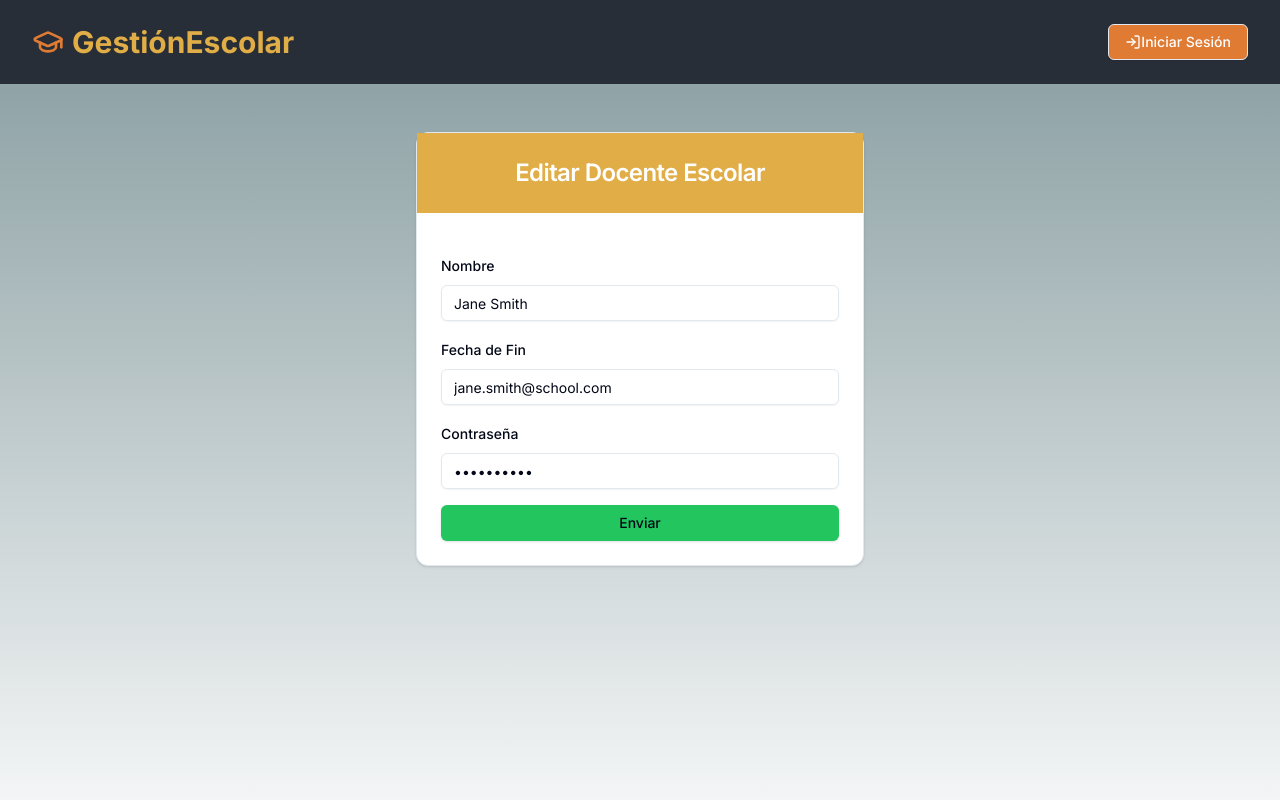
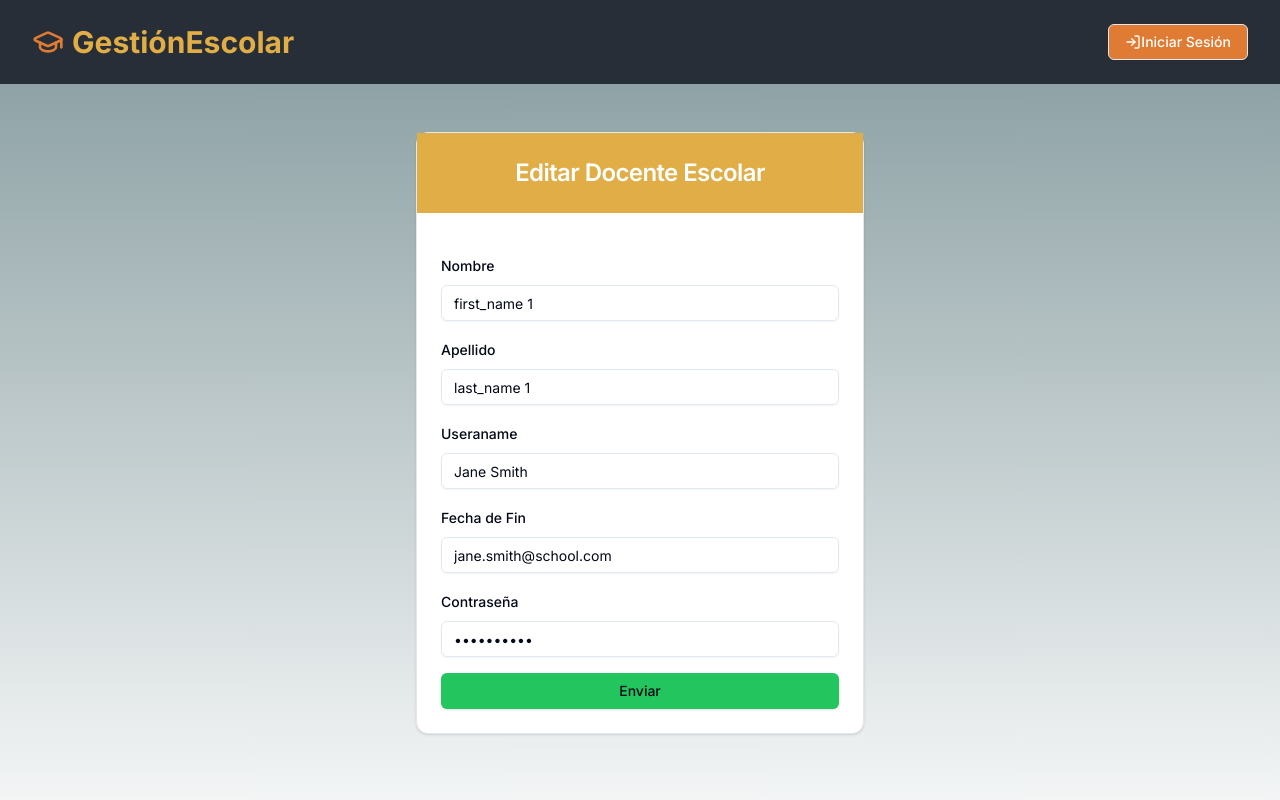
Before and after one commit to jaskonio/control-calificaciones-nextjs, a Next.js app: page /teachers/edit/1 in a window 1280 px wide. Shown: the top 800 px of the page. Built offline with nearby package versions, Linux system fonts and the light colour scheme.

Commit message:
Updates table teachers

```diff
--- a/src/app/(routes)/teachers/edit/[id]/page.tsx
+++ b/src/app/(routes)/teachers/edit/[id]/page.tsx
@@ -35,7 +35,16 @@ export default async function EditTeacher({ params }: { params: { id: string } }
               <input type="hidden" name="user_id" value={teacher.user_id} />
 
               <div className="space-y-2">
-                <Label htmlFor="name">Nombre</Label>
+                <Label htmlFor="first_name">Nombre</Label>
+                <Input type="text" id="first_name" name="first_name" required defaultValue={teacher.first_name} />
+              </div>
+              <div className="space-y-2">
+                <Label htmlFor="last_name">Apellido</Label>
+                <Input type="text" id="last_name" name="last_name" required defaultValue={teacher.last_name} />
+              </div>
+
+              <div className="space-y-2">
+                <Label htmlFor="name">Useraname</Label>
                 <Input type="text" id="name" name="name" required defaultValue={teacher.user.name} />
               </div>
               <div className="space-y-2">
--- a/src/app/components/teacher/teacherHomeContent.tsx
+++ b/src/app/components/teacher/teacherHomeContent.tsx
@@ -8,7 +8,7 @@ import { BaseTable } from "../ui/table"
 export default async function TeacherHomeContent() {
   const title = 'Docentes Escolares'
   const teachers = await teacherService.getAll()
-  const columns = ['ID', 'Nombre', 'E-mail', 'Acciones']
+  const columns = ['ID', 'Nombre', 'Apellido', 'Username', 'E-mail', 'Acciones']
 
   return (
     <div className="container mx-auto px-4">
@@ -19,6 +19,8 @@ export default async function TeacherHomeContent() {
         rowContent={teachers.map((teacher) => (
           <TableRow key={teacher.teacher_id}>
             <TableCell>{teacher.teacher_id}</TableCell>
+            <TableCell>{teacher.first_name}</TableCell>
+            <TableCell>{teacher.last_name}</TableCell>
             <TableCell>{teacher.user.name}</TableCell>
             <TableCell>{teacher.user.email}</TableCell>
             <TableCell>
--- a/src/lib/schoolActions.ts
+++ b/src/lib/schoolActions.ts
@@ -11,7 +11,7 @@ export async function addSchoolYear(formData: FormData) {
   let start_date = formData.get('start_date') as string
   let end_date = formData.get('end_date') as string
 
-  schoolService.add(start_date, end_date)
+  await schoolService.add(start_date, end_date)
 
   revalidatePath('/school')
   redirect('/school')
@@ -26,7 +26,7 @@ export async function updateSchoolYear(formData: FormData) {
     end_date: formData.get('end_date') as string,
   };
 
-  schoolService.update(updateSchoolYear.year_id, updateSchoolYear)
+  await schoolService.update(updateSchoolYear.year_id, updateSchoolYear)
 
   revalidatePath('/school')
   redirect('/school')
@@ -36,7 +36,7 @@ export async function deleteSchoolYear(formData: FormData) {
   const year_id = formData.get('year_id')
   console.log('Eliminando año escolar:', year_id)
 
-  schoolService.delete(Number(year_id))
+  await schoolService.delete(Number(year_id))
 
   revalidatePath('/school')
 }
--- a/src/lib/services/teacherService.ts
+++ b/src/lib/services/teacherService.ts
@@ -61,13 +61,18 @@ export class TeacherService {
             return null;
         }
 
-        const teacher = await this.getById(id);
+        updatedData.user = user
+
+        const teacher = this.data.find(t => t.teacher_id === id);
 
         if (!teacher) {
             return null;
         }
 
-        return teacher;
+        Object.assign(teacher, updatedData);
+
+        const teacherUpdate = this.getById(id)
+        return teacherUpdate;
     }
 
     async delete(id: number): Promise<boolean> {
--- a/src/lib/teacherActions.ts
+++ b/src/lib/teacherActions.ts
@@ -16,7 +16,7 @@ export async function addTeacher(formData: FormData) {
   let firstName = formData.get('first_name') as string
   let lastName = formData.get('last_name') as string
 
-  teacherService.add(role, name, email, password, firstName, lastName)
+  await teacherService.add(role, name, email, password, firstName, lastName)
 
   revalidatePath('/teachers')
   redirect('/teachers')
@@ -38,7 +38,7 @@ export async function updateTeacher(formData: FormData) {
     } as User
   };
 
-  teacherService.update(updateTeacher.teacher_id, updateTeacher)
+  await teacherService.update(updateTeacher.teacher_id, updateTeacher)
 
   revalidatePath('/teachers')
   redirect('/teachers')
@@ -48,7 +48,7 @@ export async function deleteTeacher(formData: FormData) {
   const teafcherId = formData.get('teacher_id')
   console.log('Eliminando Profesor:', teafcherId)
 
-  teacherService.delete(Number(teafcherId))
+  await teacherService.delete(Number(teafcherId))
 
   revalidatePath('/teachers')
 }
```
